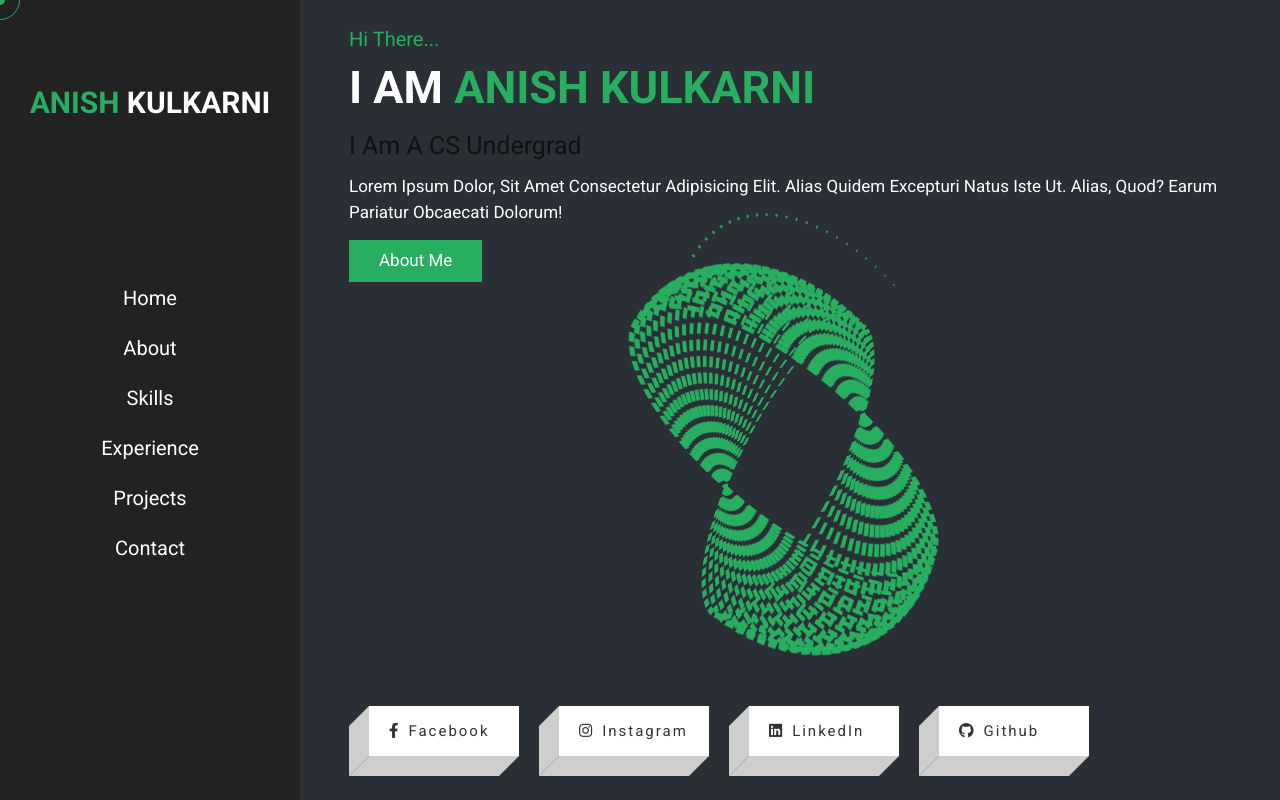
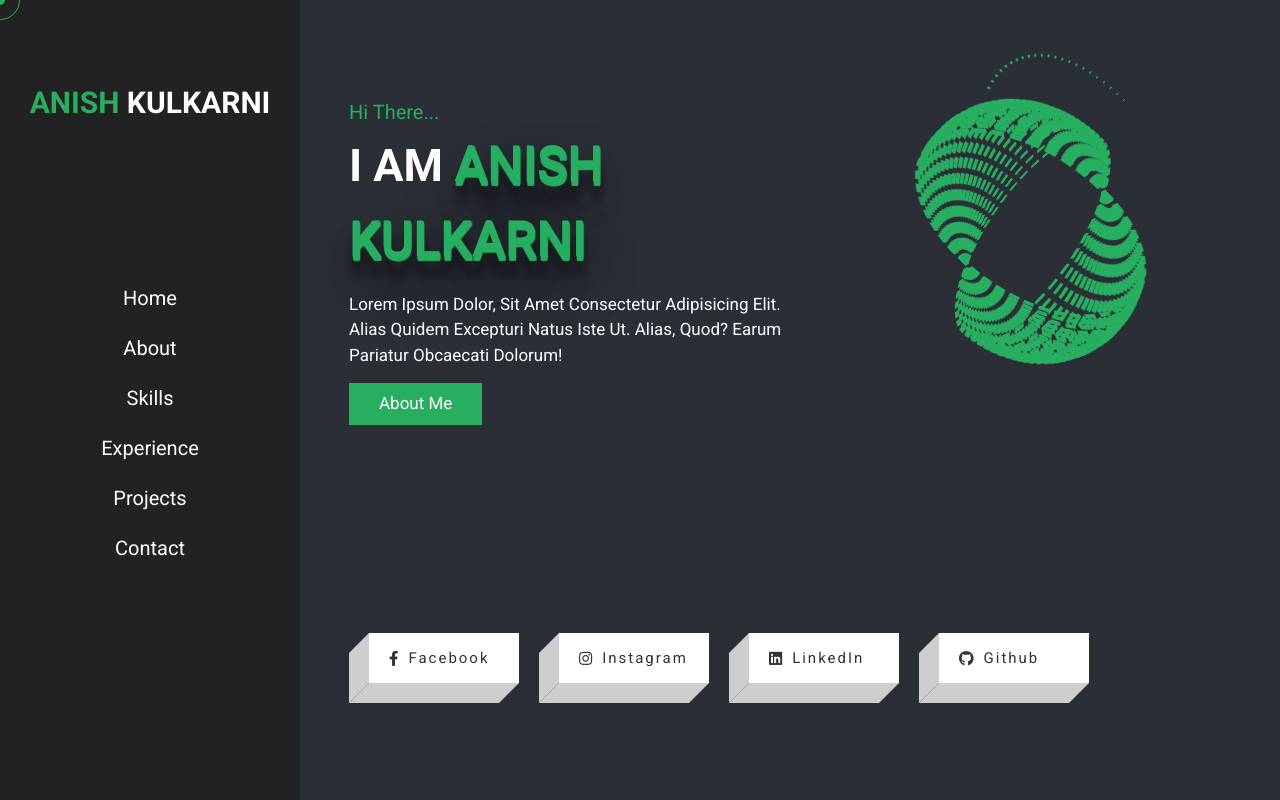
Before and after one commit to AnishKulkarni01/HCI_Project, a plain HTML site: page index.html in a window 1280 px wide. Shown: the top 800 px of the page. Drawn offline with Linux system fonts and the light colour scheme.

Commit message:
3d text effect added

```diff
--- a/css/style.css
+++ b/css/style.css
@@ -130,6 +130,7 @@ section{
 .heading span{
     color:var(--main-color);
     text-transform: uppercase;
+
 }
 
 .btn{
@@ -275,11 +276,42 @@ header .follow a:hover{
 .home .content h3 span{
     color:var(--main-color);
     text-transform: uppercase;
+    font-size: 5rem;
+    font-weight: 500;
+    text-shadow: 1px 1px 1px #27AE60,
+        1px 2px 1px #27AE60,
+        1px 3px 1px #27AE60,
+        1px 3.5px 1px #27AE60,
+        1px 4px 1px #27AE60,
+        1px 4.5px 1px #27AE60,
+
+
+
+
+    1px 18px 6px rgba(16,16,16,0.4),
+    1px 22px 10px rgba(16,16,16,0.2),
+    1px 25px 35px rgba(16,16,16,0.2),
+    1px 30px 60px rgba(16,16,16,0.4);
+}
+.home .content h3 span:hover{
+    color:var(--main-color);
+    text-transform: uppercase;
+    font-size: 5rem;
+    font-weight: 500;
+    text-shadow: 1px 1px 1px #27AE60,
+
+
+
+
+    1px 18px 6px rgba(16,16,16,0.4),
+    1px 22px 10px rgba(16,16,16,0.2),
+    1px 25px 35px rgba(16,16,16,0.2),
+    1px 30px 60px rgba(16,16,16,0.4);
 }
 
 .home .content .info{
     font-size: 2.5rem;
-    color:#111;
+    color:#fff;
     padding:.5rem 0;
 }
 
@@ -606,7 +638,7 @@ header .follow a:hover{
 
 
   .scene {
-    width:600px;
+    width:400px;
     height:300px;
     margin: 1% auto;
     perspective: 1000px;
--- a/index.html
+++ b/index.html
@@ -62,7 +62,7 @@
         <div class="content">
             <span class="hi"> hi there... </span>
             <h3> i am <span> anish kulkarni </span> </h3>
-            <p class="info"> i am a CS Undergrad </p>
+            <p class="info">  </p>
             <p class="text"> Lorem ipsum dolor, sit amet consectetur adipisicing elit. Alias quidem excepturi natus iste
                 ut. Alias, quod? Earum pariatur obcaecati dolorum! </p>
             <a href="#about" class="btn">about me</a>
@@ -377,29 +377,6 @@
 
         <h1 class="heading"> contact <span> me </span> </h1>
 
-        <!-- <div class="icons-container">
-
-            <div class="icons">
-                <i class="fas fa-envelope"></i>
-                <h3>my email</h3>
-                <p>shaikhanas@gmail.com</p>
-                <p>anasbhai@gmail.com</p>
-            </div>
-
-            <div class="icons">
-                <i class="fas fa-phone"></i>
-                <h3>my number</h3>
-                <p>+123-456-7890</p>
-                <p>+111-222-3333</p>
-            </div>
-
-            <div class="icons">
-                <i class="fas fa-map-marker-alt"></i>
-                <h3>my address</h3>
-                <p>ajis class, jogeshwaris west, mumbai, india - 400104</p>
-            </div>
-
-        </div> -->
         <div class="container3d">
             <div class="cover atvImg">
 
```
